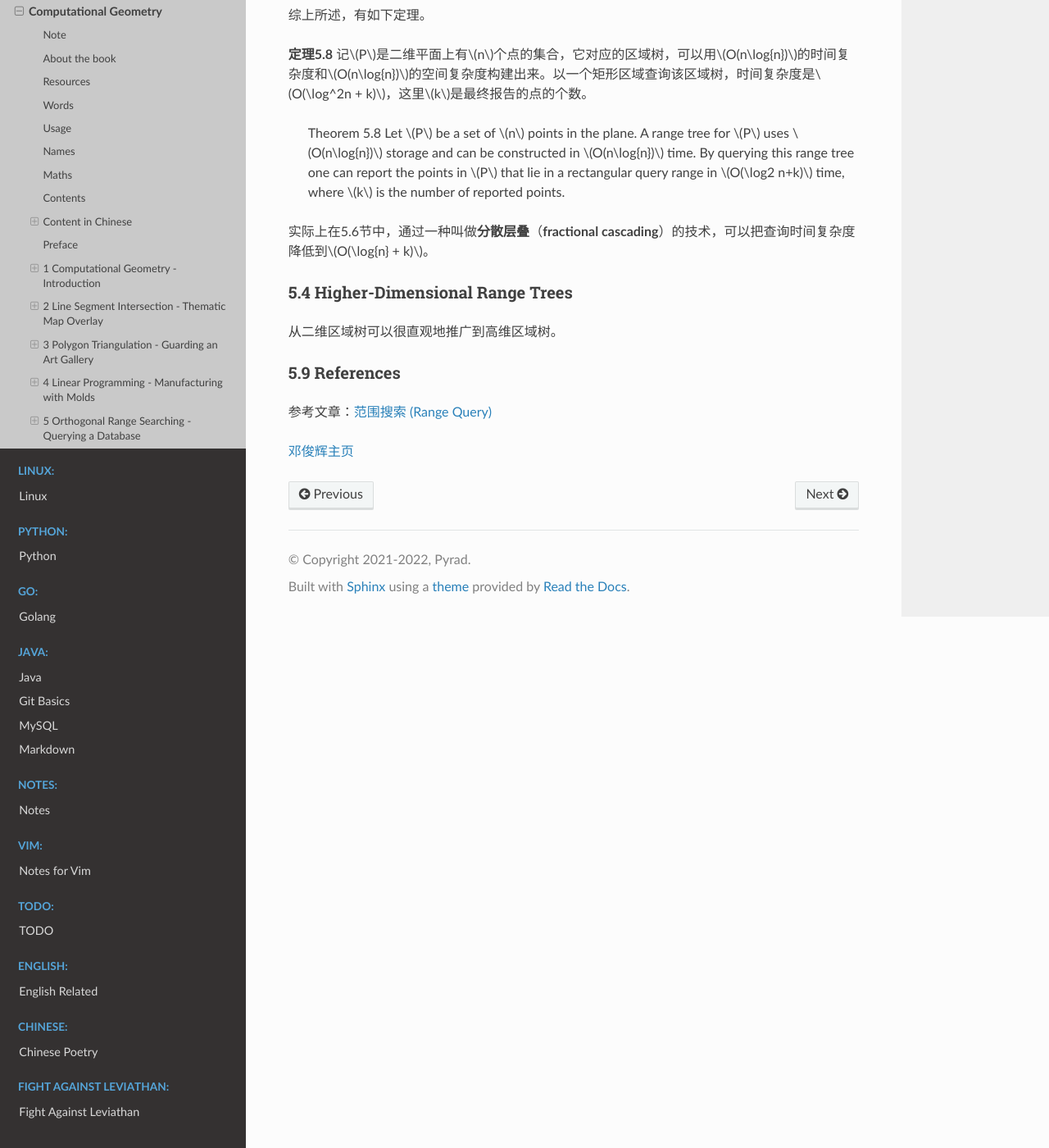
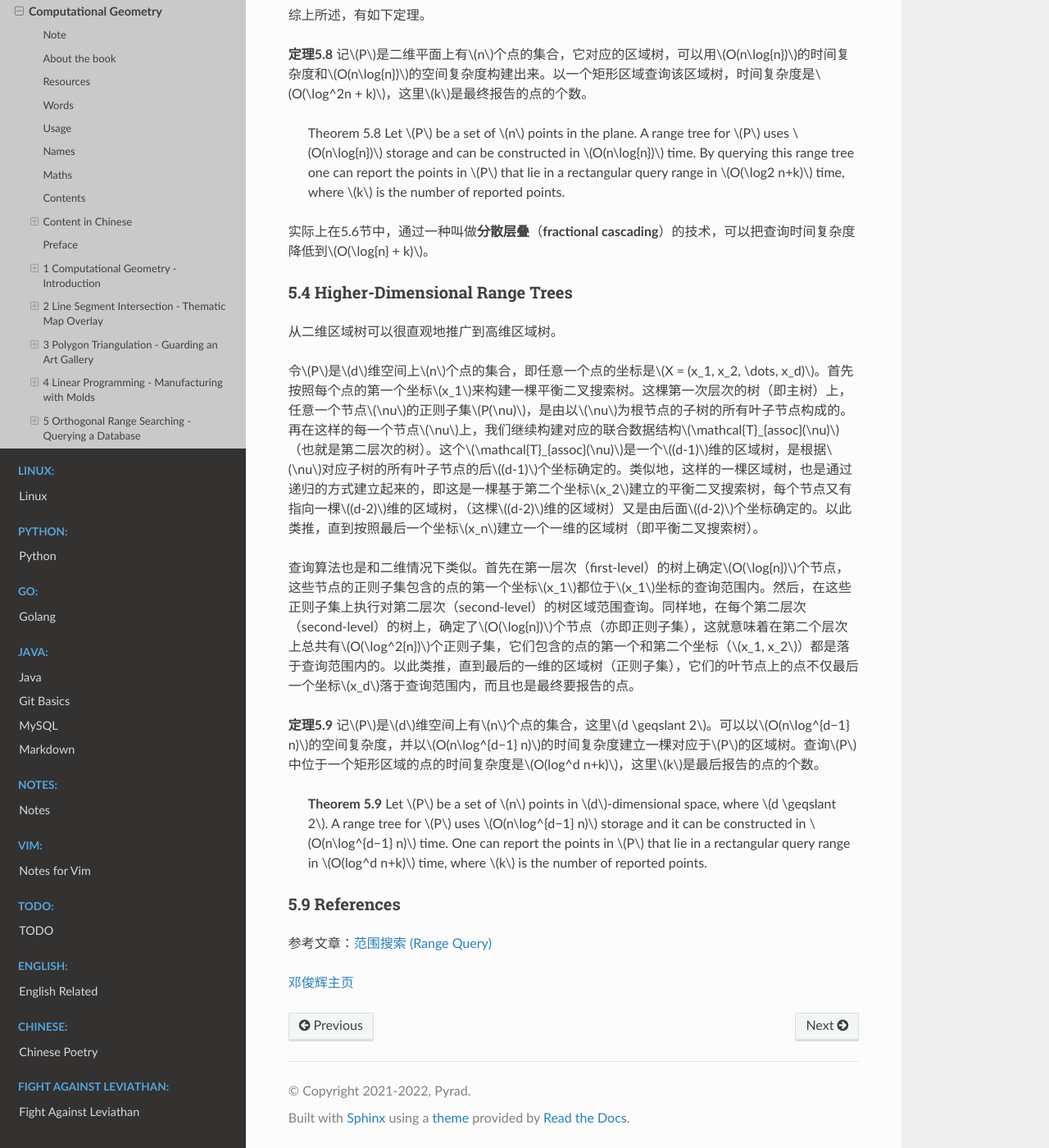
Before and after one commit to Pyrad/pyradnotes, a Sphinx documentation site: the page built from source/Geometry/ComputationalGeometryAA3rd.md, in a window 1280 px wide and 1400 px high, scrolled down 88855 px. Shown: the whole window at 82% size. Built offline with Sphinx 7.4.7 and the Read the Docs theme 2.0.0, drawn with Linux system fonts in a browser that asks for light colours; a script that is not in the unit is left out.

Commit message:
CGAA3 Continue section 5.4

```diff
--- a/source/Geometry/ComputationalGeometryAA3rd.md
+++ b/source/Geometry/ComputationalGeometryAA3rd.md
@@ -2680,6 +2680,18 @@ $$
 
 从二维区域树可以很直观地推广到高维区域树。
 
+令$P$是$d$维空间上$n$个点的集合，即任意一个点的坐标是$X = (x_1, x_2, \dots, x_d)$。首先按照每个点的第一个坐标$x_1$来构建一棵平衡二叉搜索树。这棵第一次层次的树（即主树）上，任意一个节点$\nu$的正则子集$P(\nu)$，是由以$\nu$为根节点的子树的所有叶子节点构成的。再在这样的每一个节点$\nu$上，我们继续构建对应的联合数据结构$\mathcal{T}_{assoc}(\nu)$（也就是第二层次的树）。这个$\mathcal{T}_{assoc}(\nu)$是一个$(d-1)$维的区域树，是根据$\nu$对应子树的所有叶子节点的后$(d-1)$个坐标确定的。类似地，这样的一棵区域树，也是通过递归的方式建立起来的，即这是一棵基于第二个坐标$x_2$建立的平衡二叉搜索树，每个节点又有指向一棵$(d-2)$维的区域树，（这棵$(d-2)$维的区域树）又是由后面$(d-2)$个坐标确定的。以此类推，直到按照最后一个坐标$x_n$建立一个一维的区域树（即平衡二叉搜索树）。
+
+查询算法也是和二维情况下类似。首先在第一层次（first-level）的树上确定$O(\log{n})$个节点，这些节点的正则子集包含的点的第一个坐标$x_1$都位于$x_1$坐标的查询范围内。然后，在这些正则子集上执行对第二层次（second-level）的树区域范围查询。同样地，在每个第二层次（second-level）的树上，确定了$O(\log{n})$个节点（亦即正则子集），这就意味着在第二个层次上总共有$O(\log^2{n})$个正则子集，它们包含的点的第一个和第二个坐标（$x_1, x_2$）都是落于查询范围内的。以此类推，直到最后的一维的区域树（正则子集），它们的叶节点上的点不仅最后一个坐标$x_d$落于查询范围内，而且也是最终要报告的点。
+
+**定理5.9** 记$P$是$d$维空间上有$n$个点的集合，这里$d \geqslant 2$。可以以$O(n\log^{d−1} n)$的空间复杂度，并以$O(n\log^{d−1} n)$的时间复杂度建立一棵对应于$P$的区域树。查询$P$中位于一个矩形区域的点的时间复杂度是$O(log^d n+k)$，这里$k$是最后报告的点的个数。
+
+> **Theorem** **5.9** Let $P$ be a set of $n$ points in $d$-dimensional space, where $d \geqslant 2$. A range tree for $P$ uses $O(n\log^{d−1} n)$ storage and it can be constructed in $O(n\log^{d−1} n)$ time. One can report the points in $P$ that lie in a rectangular query range in $O(log^d n+k)$ time, where $k$ is the number of reported points.
+
+
+
+
+
 
 
 
```
